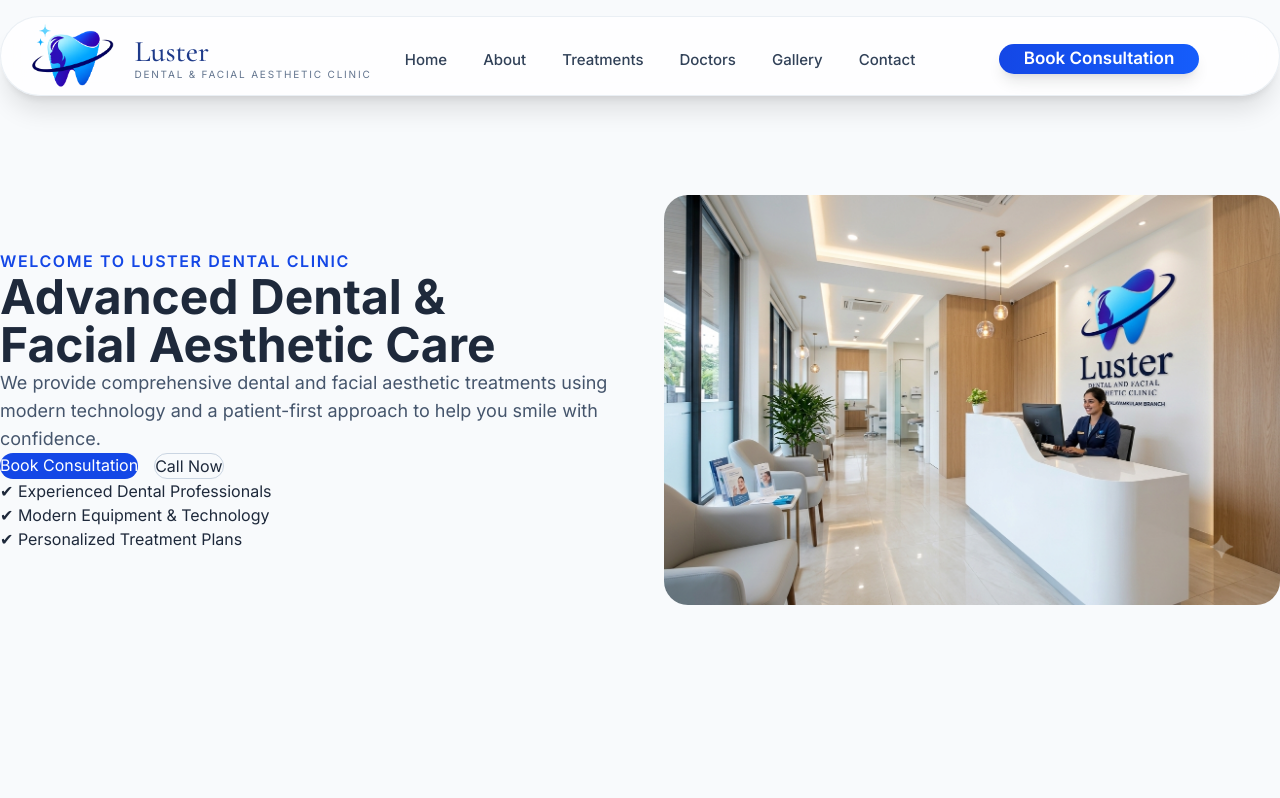
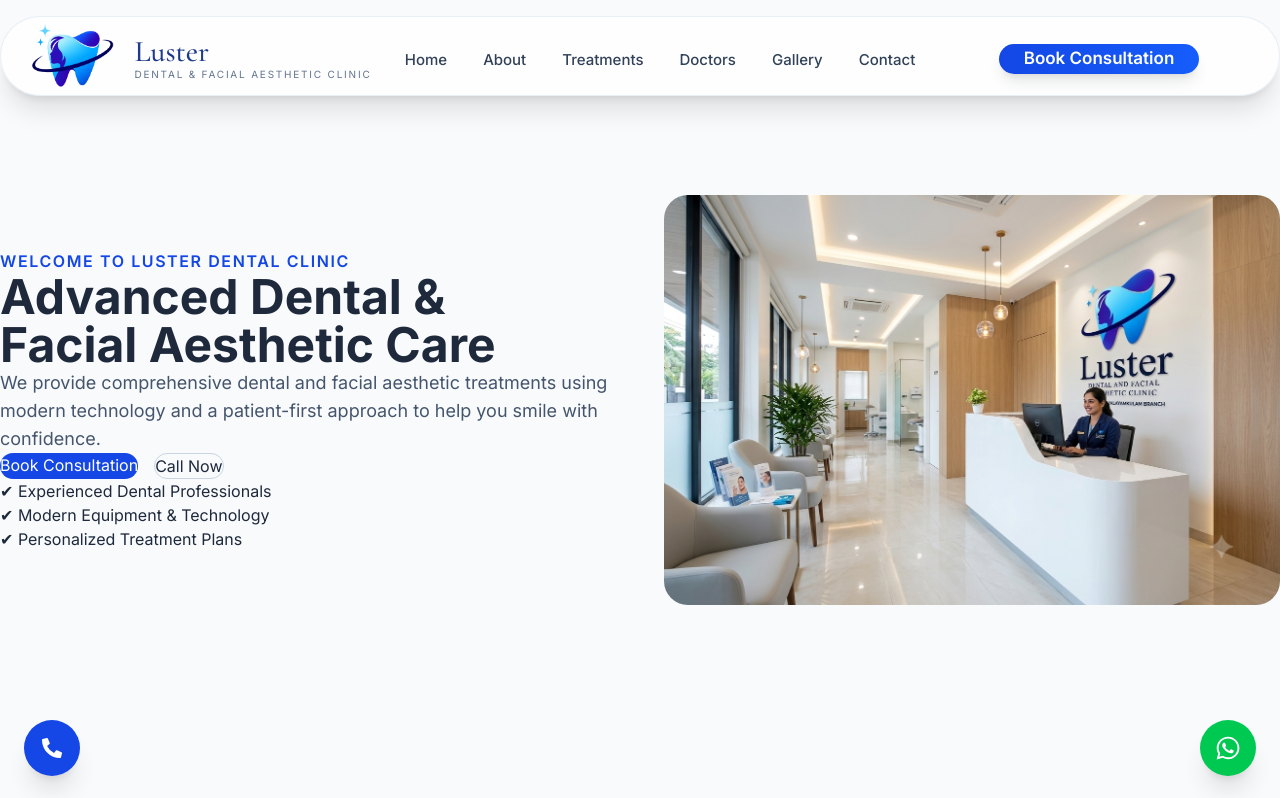
Before and after one commit to Mohammed-K-A/luster-dental-clinic, a React (Vite) app: page / in a window 1280 px wide. Shown: the top 798 px of the page. Built offline with nearby package versions, Linux system fonts and the light colour scheme.

Commit message:
Added floating buttons

```diff
--- a/src/App.jsx
+++ b/src/App.jsx
@@ -1,5 +1,5 @@
 import Navbar from "./components/layout/Navbar";
-// import Hero from "./components/sections/Hero";
+import FloatingButtons from "./components/floating/FloatingButtons";
 import Home from "./pages/Home";
 
 function App() {
@@ -7,7 +7,7 @@
     <>
       <Navbar />
       <Home />
-      {/* <Hero/> */}
+      <FloatingButtons/>
     </>
   );
 }
--- /dev/null
+++ b/src/components/floating/FloatingButtons.jsx
@@ -0,0 +1,109 @@
+import { useEffect, useState } from "react";
+import { FaWhatsapp, FaPhoneAlt, FaArrowUp } from "react-icons/fa";
+
+function FloatingButtons() {
+  const [showTop, setShowTop] = useState(false);
+
+  useEffect(() => {
+    const handleScroll = () => {
+      setShowTop(window.scrollY > 300);
+    };
+
+    window.addEventListener("scroll", handleScroll);
+
+    return () => window.removeEventListener("scroll", handleScroll);
+  }, []);
+
+  const scrollToTop = () => {
+    window.scrollTo({
+      top: 0,
+      behavior: "smooth",
+    });
+  };
+
+  return (
+    <>
+      {/* Call Button (Left) */}
+
+      <a
+        href="tel:+918089650707"
+        className="
+          fixed
+          bottom-6
+          left-6
+          z-50
+          flex
+          h-14
+          w-14
+          items-center
+          justify-center
+          rounded-full
+          bg-blue-700
+          text-white
+          shadow-xl
+          transition
+          duration-300
+          hover:scale-110
+        "
+      >
+        <FaPhoneAlt size={20} />
+      </a>
+
+      {/* Right Buttons */}
+
+      <div className="fixed bottom-6 right-6 z-50 flex flex-col items-center gap-4">
+
+        {/* Scroll to Top */}
+
+        {showTop && (
+          <button
+            onClick={scrollToTop}
+            className="
+              flex
+              h-12
+              w-12
+              items-center
+              justify-center
+              rounded-full
+              bg-blue-700
+              text-white
+              shadow-xl
+              transition
+              duration-300
+              hover:scale-110
+            "
+          >
+            <FaArrowUp />
+          </button>
+        )}
+
+        {/* WhatsApp */}
+
+        <a
+          href="https://wa.me/918089650707"
+          target="_blank"
+          rel="noopener noreferrer"
+          className="
+            flex
+            h-14
+            w-14
+            items-center
+            justify-center
+            rounded-full
+            bg-green-500
+            text-white
+            shadow-xl
+            transition
+            duration-300
+            hover:scale-110
+          "
+        >
+          <FaWhatsapp size={26} />
+        </a>
+
+      </div>
+    </>
+  );
+}
+
+export default FloatingButtons;
```
